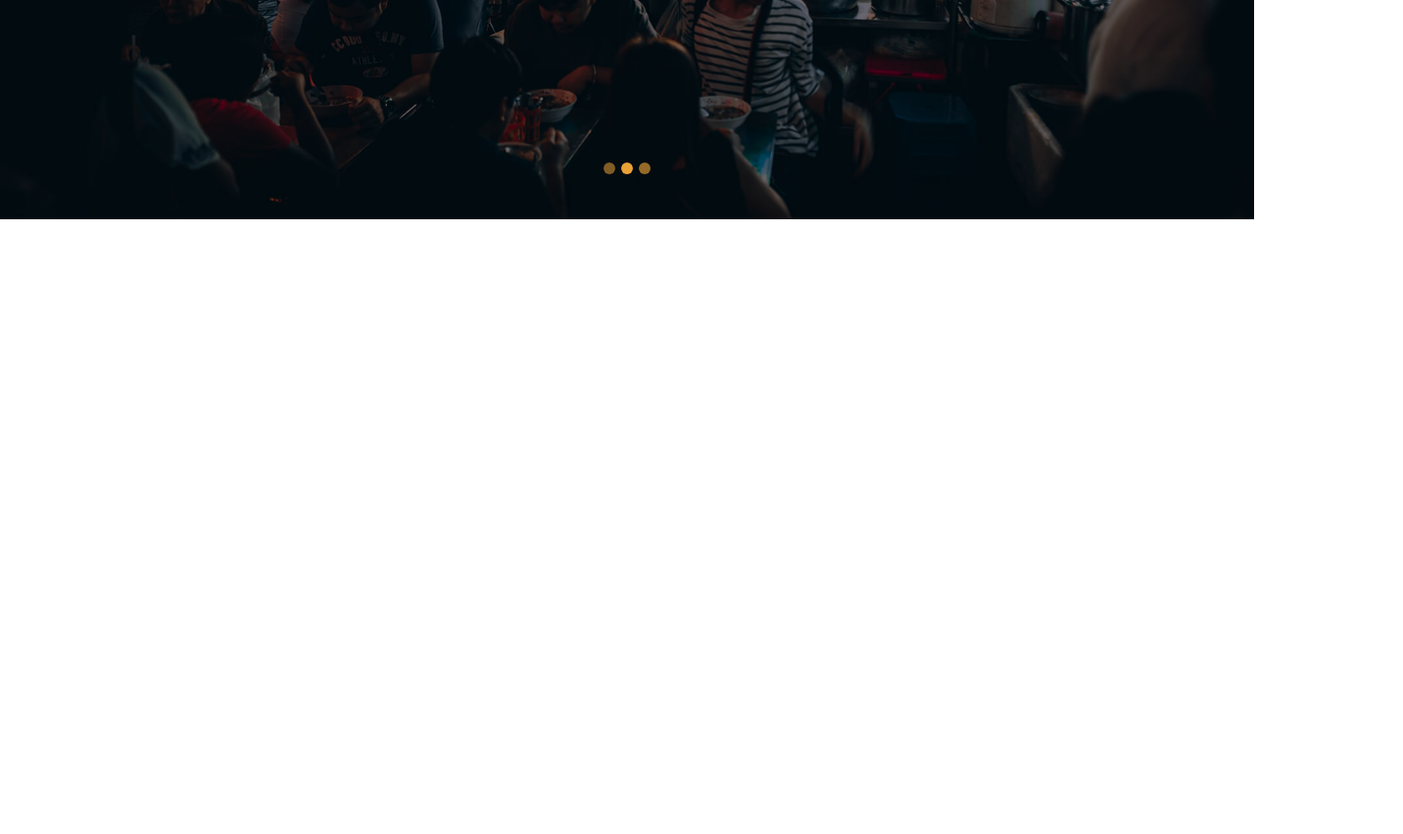
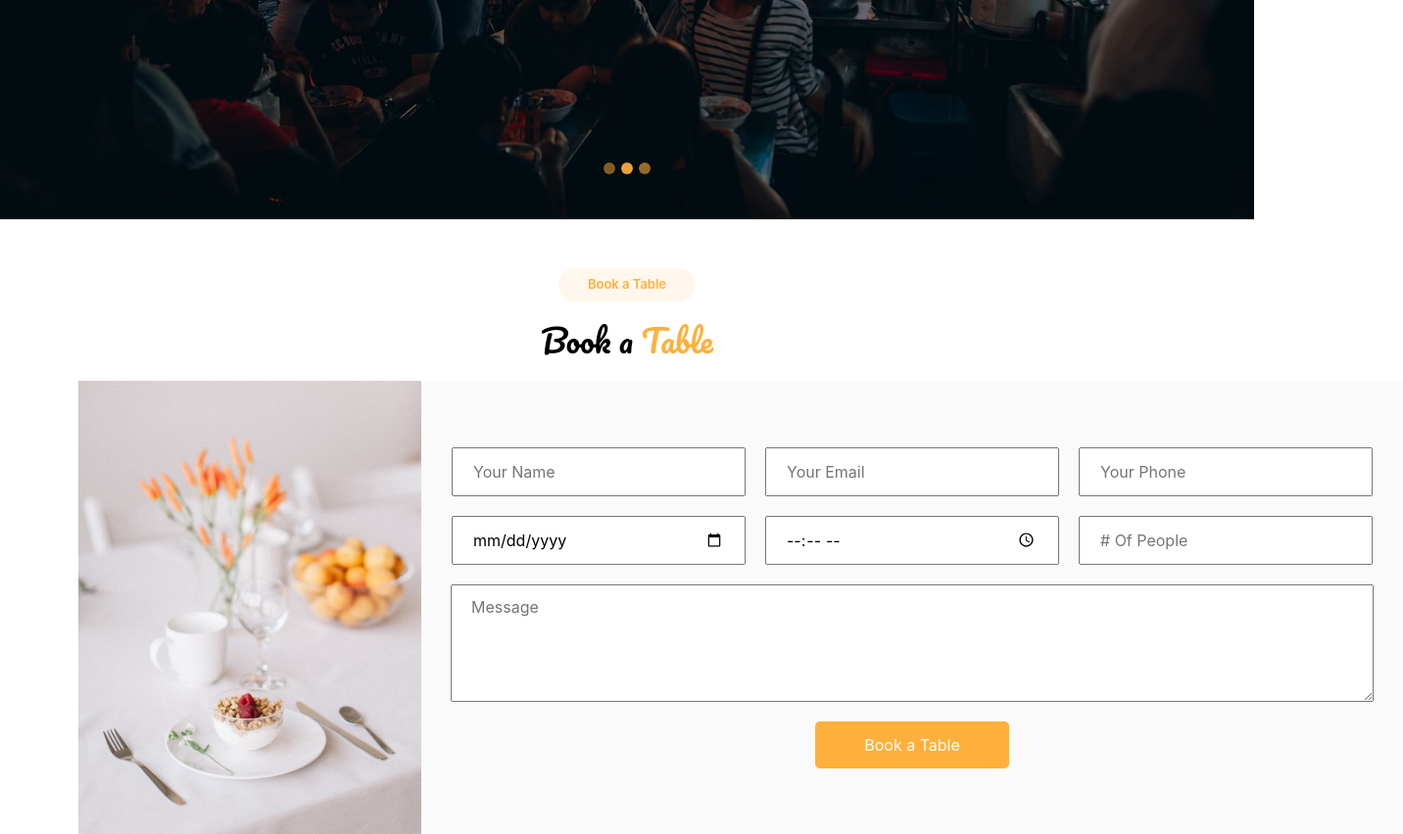
Before and after one commit to Anwaroxxx/Anwar_Azarzou_Final_Projeft_HTML_CSS, a website: page index.html in a window 1280 px wide. Shown: the part 3543-4395 px from the top of the page at 98% size, 1432 px wide, since content can reach past the window. Before the commit the page ends 3767 px from the top, so only its background shows below. Drawn offline with nearby package versions, Linux system fonts and the light colour scheme.

Commit message:
finished form section and about to work on GALLERY section

```diff
--- a/index.html
+++ b/index.html
@@ -281,7 +281,6 @@
                 <p>Rich and creamy lobster soup</p>
               </div>
             </div>
-
             <div class="dishes starters">
               <div class="left">
                 <img src="./public/images/menu/bread-barrel.jpg" alt="" />
@@ -597,7 +596,38 @@
         </div>
       </div>
     </section>
+    <!-- FORM SECTION -->
+     <section class="form">
+      <div class="top-form">
+        <a href="">Book a Table</a>
+        <h2>Book a <span class="yellow">Table</span></h2>
+      </div>
+      <div class="bottom-form">
+        <div class="left-form">
+          <img src="./public/images/reservation.jpg" alt="" width="400px">
+        </div>
+        <div class="right-form">
+            <div class="top-inputs">
+              <input type="text" placeholder="Your Name">
+              <input type="text" placeholder="Your Email">
+              <input type="text" placeholder="Your Phone">
+            </div>
+            <div class="mid-inputs">
+              <input type="date">
+              <input type="time">
+              <input type="number" placeholder="# Of People">
+            </div>
+          <div class="last-inputs">
+            <textarea name="" id="" placeholder="Message"></textarea>
+            <button>Book a Table</button>
+          </div>
+        </div>
+      </div>
+     </section>
+     <!-- GALLERY SECTION -->
+     <section class="gallery">
 
+     </section>
     <script src="./node_modules/bootstrap/dist/js/bootstrap.bundle.js"></script>
   </body>
 </html>
--- a/src/sass/_AllModules.scss
+++ b/src/sass/_AllModules.scss
@@ -6,3 +6,5 @@
 @import './modules/Menu/menu';
 @import './modules/specials/specials';
 @import './modules/events/events';
+@import './modules/forms/forms';
+@import './modules/Gallery/gallery';
--- /dev/null
+++ b/src/sass/modules/forms/_forms.scss
@@ -0,0 +1,82 @@
+.form {
+    @include MyDisplay(flex, none, none, 15px);
+    flex-direction: column;
+
+    .top-form {
+        @include MyDisplay(flex, center, center, 10px);
+        flex-direction: column;
+        row-gap: 20px;
+        padding-top: 50px;
+
+        a {
+            background-color: rgb(255, 247, 235);
+            color: $my_yellow;
+            text-decoration: none;
+            padding: 7px 30px;
+            font-size: 13px;
+            font-weight: 600;
+            border-radius: 20px;
+            cursor: default;
+        }
+
+        h2 {
+            @include MyFont(400, black, 1);
+            font-family: "Pacifico";
+
+            span {
+                color: $my_yellow;
+            }
+        }
+    }
+
+    .bottom-form {
+        display: grid;
+        grid-template-columns: 350px 1fr;
+        padding-inline: 80px;
+        height: 40vh;
+
+        .left-form {
+            img {
+                object-fit: cover;
+                width: 100%;
+            }
+        }
+        .right-form {
+            display: flex;
+            align-items: center;
+            justify-content: center;
+            flex-direction: column;
+            background-color: rgb(250, 250, 250);
+            row-gap: 20px;
+            padding-inline: 30px;
+            .top-inputs , .mid-inputs{
+                display: flex;
+                gap: 20px;
+                input{
+                    width: 300px;
+                    height: 50px;
+                    padding-inline: 20px;
+                }
+            }
+            .last-inputs{
+                display: flex;
+                flex-direction: column;
+                justify-content: center;
+                align-items: center;
+                row-gap: 20px;
+                textarea{
+                    width: 942px;
+                    height: 120px;
+                    padding: 10px 20px;
+                }
+                button{
+                    padding: 12px 50px;
+                    border: none;
+                    color: $white;
+                    background-color: $my_yellow;
+                    border-radius: 5px;
+                }
+            }
+        }
+    }
+}
```
Also changed, not shown: public/css/app.css, src/sass/modules/Gallery/_gallery.scss (added), 1 other file.
